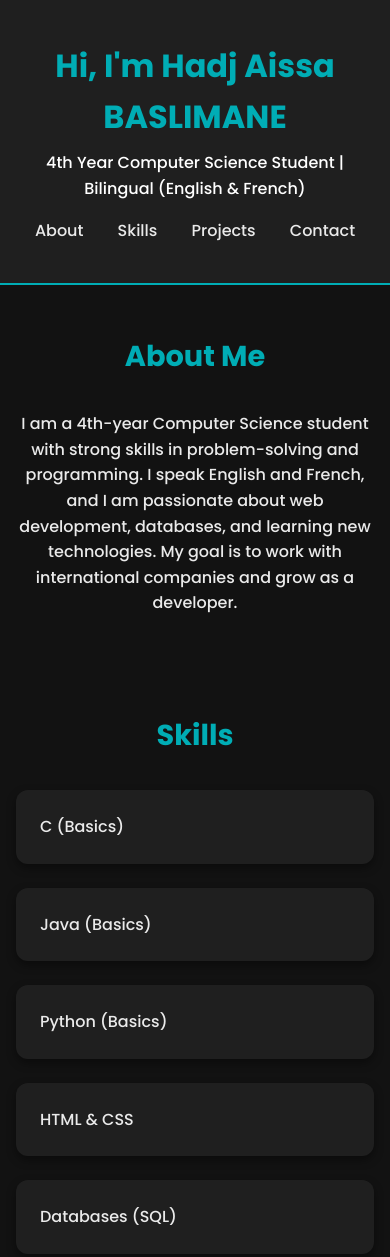
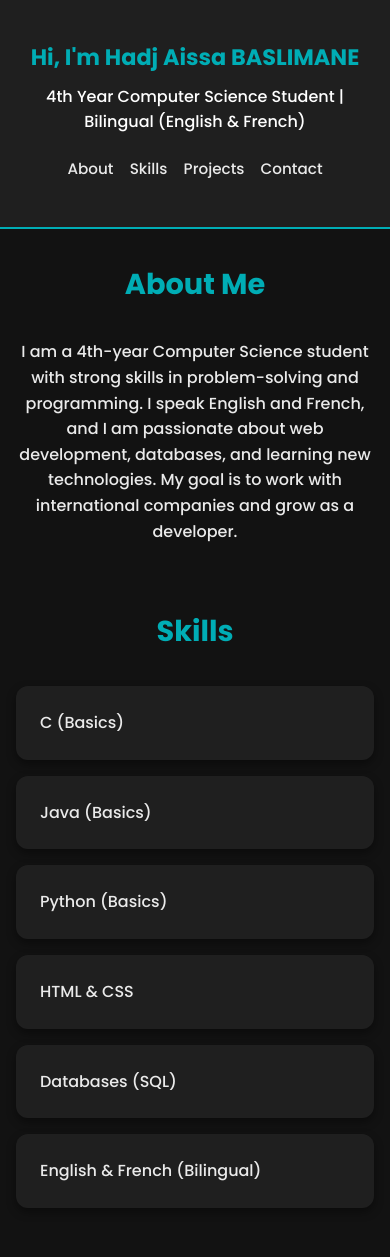
Before and after one commit to Hadj-iza/Hadj-iza.github.io, a plain HTML site: page index.html in a window 390 px wide. Shown: the top 1257 px of the page. Drawn offline with Linux system fonts and the light colour scheme.

Commit message:
Update index.html

```diff
--- a/index.html
+++ b/index.html
@@ -108,6 +108,13 @@
       margin-top: 2rem;
       border-top: 2px solid #00adb5;
     }
+    @media (max-width: 720px) {
+  header h1 { font-size: 1.4rem; }
+  section { padding: 2rem 1rem; }
+  .skills, .projects { flex-direction: column; gap: 1rem; }
+  .card { min-width: auto; width: 100%; }
+  nav a { display: inline-block; margin: 6px; font-size: 0.95rem; }
+}
   </style>
 </head>
 <body>
```
